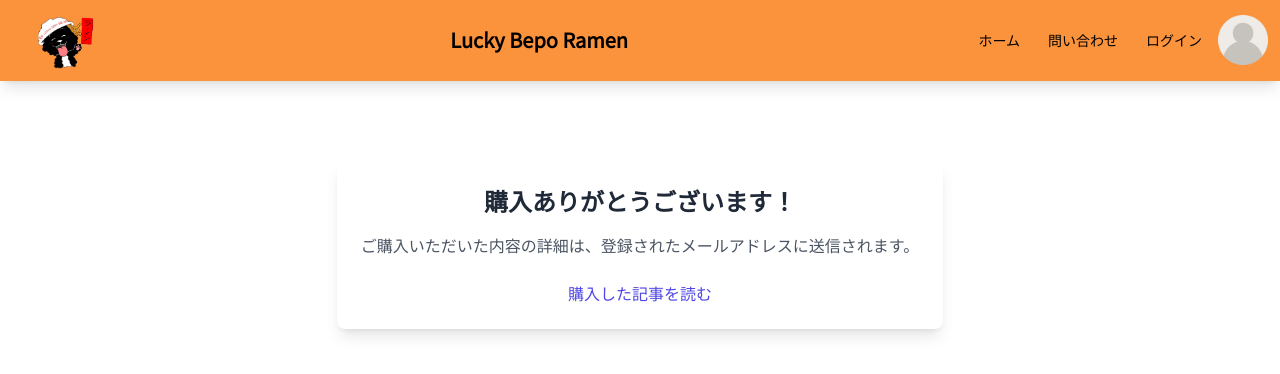
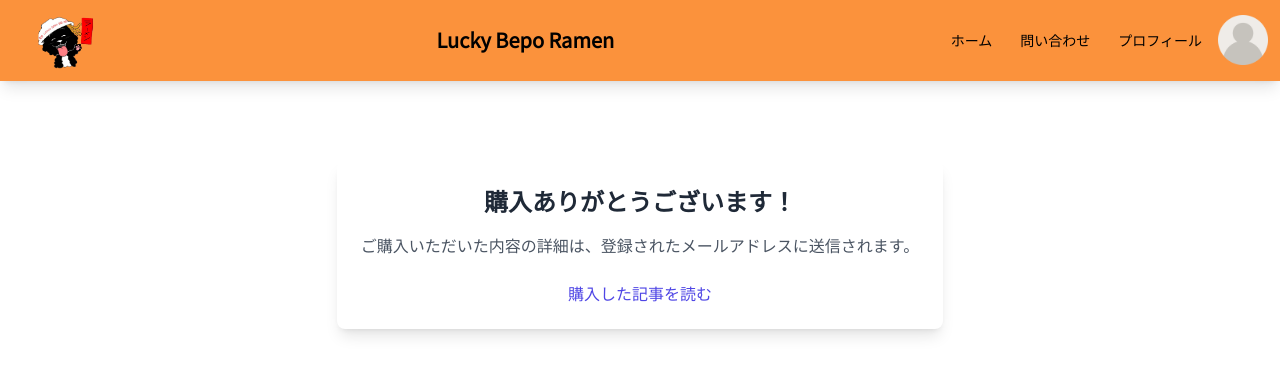
Before and after one commit to sawatakahashi/denshi-app, a Next.js app: page /product/checkout-success in a window 1280 px wide. Shown: the top 374 px of the page. Built offline with nearby package versions, Linux system fonts and the light colour scheme; no server answers.

Commit message:
removed login/logout for portfolio

```diff
--- a/src/app/components/Header.tsx
+++ b/src/app/components/Header.tsx
@@ -38,13 +38,25 @@
             問い合わせ
           </Link>
           <Link
+            href={"/profile"}
+            className="text-black hover:text-white px-3 py-2 rounded-md text-sm font-medium"
+          >
+            プロフィール
+          </Link>
+
+          {/*
+          //ログイン機能はこちら
+
+
+
+          <Link
             href={user ? "/profile" : "/api/auth/signin"}
             className="text-black hover:text-white px-3 py-2 rounded-md text-sm font-medium"
           >
             {user ? "プロフィール" : "ログイン"}
-          </Link>
+          </Link> */}
           {/* ユーザーがログインしてたらログアウト、してなかったら何もなし */}
-          {user ? (
+          {/* {user ? (
             <Link
               href={"/api/auth/signout"}
               className="text-black hover:text-white px-3 py-2 rounded-md text-sm font-medium"
@@ -53,8 +65,8 @@
             </Link>
           ) : (
             ""
-          )}
-          <Link href={`/profile`}>
+          )} */}
+          <Link href={"/profile"}>
             <Image
             loading="eager"
               width={50}
--- a/src/app/profile/page.tsx
+++ b/src/app/profile/page.tsx
@@ -33,13 +33,13 @@
         <div className="flex items-center">
           <Image
             priority
-            src={user.image || "/noFace-icon.png"}
+            src={user?.image || "/noFace-icon.png"}
             alt="user profile_icon"
             width={60}
             height={60}
             className="rounded-t-md"
           />
-          <h2 className="text-lg ml-4 font-semibold">お名前：{user.name}</h2>
+          <h2 className="text-lg ml-4 font-semibold">お名前：{user?.name}</h2>
         </div>
       </div>
 
```
